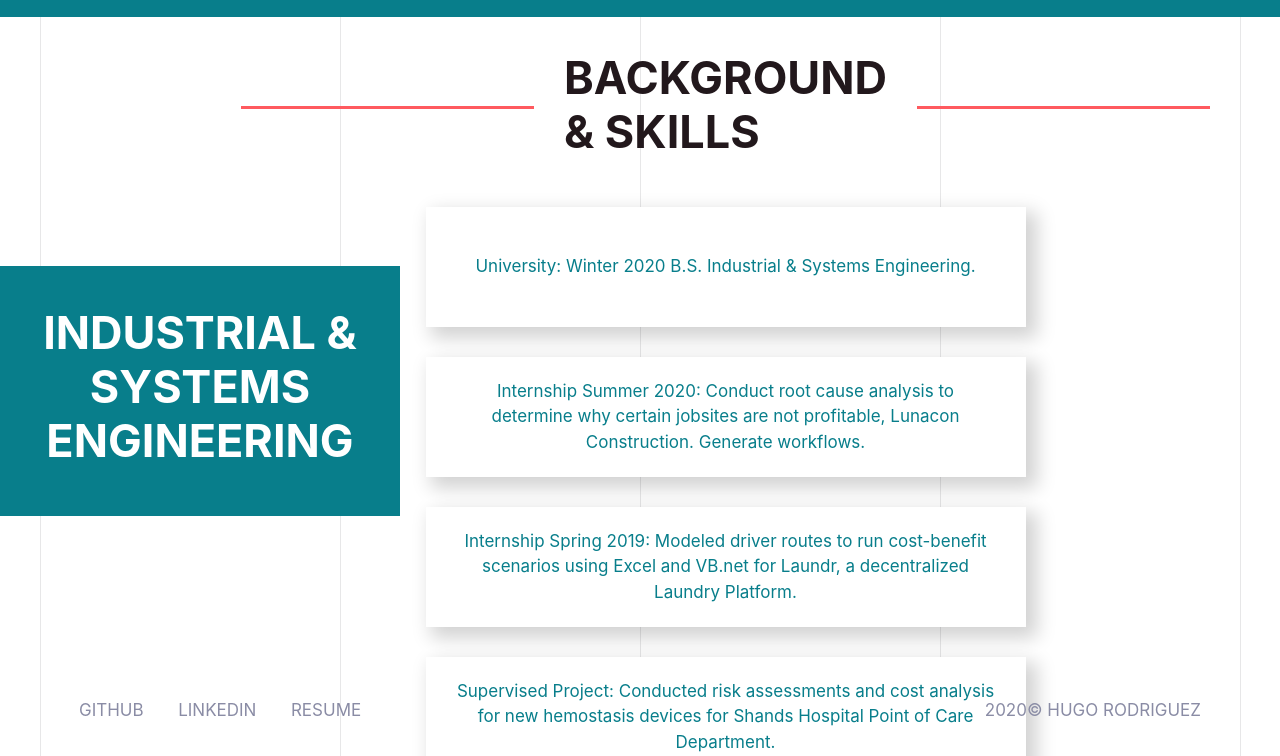
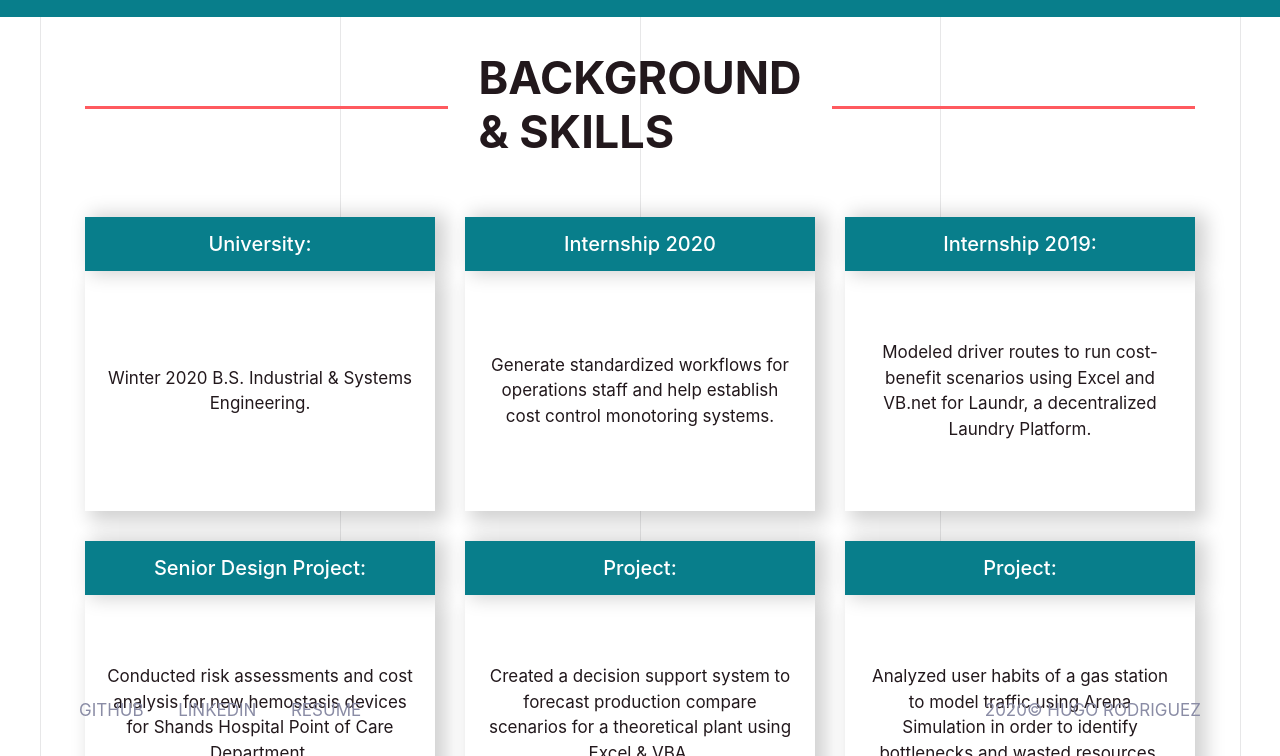
Before and after one commit to hugorodro/hugo.github.io, a website: page ise.html in a window 1280 px wide. Shown: the part 44-800 px from the top of the page. Drawn offline with nearby package versions, Linux system fonts and the light colour scheme.

Commit message:
Rearrangement

```diff
--- a/index.css
+++ b/index.css
@@ -32,6 +32,8 @@ margin-bottom: 60px;
 .top {
     margin-bottom: 60px;
     text-align: justify;
+    color: #212121
+
 }
 
 .top p{
@@ -39,6 +41,7 @@ margin-bottom: 60px;
     margin: auto;
     font-size: 20px;
     max-width: 750px;
+    color: #212121
 }
 
 
@@ -64,7 +67,7 @@ margin-bottom: 60px;
     -webkit-box-shadow: 8px 8px 18px 3px rgba(0,0,0,0.18);
     -moz-box-shadow: 8px 8px 18px 3px rgba(0,0,0,0.18);
     box-shadow: 8px 8px 18px 3px rgba(0,0,0,0.18);
-    margin-top:auto;
+    margin:auto;
     border:none;
     cursor: pointer;
 
--- a/ise.html
+++ b/ise.html
@@ -39,8 +39,8 @@
                                 alt="person icon" class="filter-white"></a>
                     </li>
                     <li class="nav-item active">
-                        <a class="nav-link text-white" href="ise.html">ISE<img src="images/engineering-24px.png" alt="person icon"
-                                class="filter-white"></a>
+                        <a class="nav-link text-white" href="ise.html">ISE<img src="images/engineering-24px.png"
+                                alt="person icon" class="filter-white"></a>
                     </li>
                     <li class="nav-item active">
                         <a class="nav-link text-white" href="dev.html">DEV<img src="images/code-24px.png"
@@ -68,56 +68,88 @@
 
     <main role="main" class="container">
 
-        <div class="section-1 row">
-            <div class="left-1 ">
-                <div class="block">
-                    <h2>INDUSTRIAL & SYSTEMS ENGINEERING</h2>
-                </div>
-            </div>
-            <div class="right-1 ">
-                <div class="right-1-header">
+
+        <div class="section-1">
+            <div class="section-1-header">
                 <div class="line"></div>
                 <div>
                     <h2>BACKGROUND<br>& SKILLS</h2>
                 </div>
                 <div class="line"></div>
             </div>
-                <div class="list">
+            <div class="row">
                 <div class="col">
-                        <div class="container skills-box-wide">
-                            <p>University: Winter 2020 B.S. Industrial & Systems Engineering.</p>
+                    <div class="container skills-title-box">
+                        <h3>University:</h2>
                     </div>
                     <div class="container skills-box-wide">
-                            <p>Internship Summer 2020: Conduct root cause analysis to determine why certain jobsites are
-                                not profitable, Lunacon Construction. Generate workflows.</p>
+                        <p>Winter 2020 B.S. Industrial & Systems Engineering.</p>
+                    </div>
+                </div>
+                <div class="col">
+                    <div class="container skills-title-box">
+                        <h3>Internship 2020</h3>
                     </div>
                     <div class="container skills-box-wide">
-                            <p>Internship Spring 2019: Modeled driver routes to run cost-benefit scenarios using Excel and
+                        <p>Generate standardized workflows for operations staff and help establish cost control
+                            monotoring systems.</p>
+                    </div>
+                </div>
+                <div class="col">
+                    <div class="container skills-title-box">
+                        <h3>Internship 2019:</h3>
+                    </div>
+                    <div class="container skills-box-wide">
+                        <p>Modeled driver routes to run cost-benefit scenarios using Excel and
                             VB.net for
                             Laundr, a decentralized Laundry Platform.</p>
                     </div>
+                </div>
+            </div>
+
+            <div class="row">
+
+                <div class="col">
+                    <div class="container skills-title-box">
+                        <h3>Senior Design Project:</h3>
+                    </div>
                     <div class="container skills-box-wide">
-                            <p>Supervised Project: Conducted risk assessments and cost analysis for new hemostasis devices
+                        <p>Conducted risk assessments and cost analysis for new hemostasis devices
                             for
                             Shands Hospital Point of Care Department.</p>
                     </div>
+                </div>
+                <div class="col">
+                    <div class="container skills-title-box">
+                        <h3>Project:</h3>
+                    </div>
                     <div class="container skills-box-wide">
-                            <p>Project: Created a decision support system to forecast production compare scenarios for a
+                        <p>Created a decision support system to forecast production compare scenarios for a
                             theoretical plant using Excel & VBA.</p>
                     </div>
-                        <div class="container skills-box-wide">
-                            <p>Project: Analyzed user habits of a gas station to model traffic in an Arena Simulation in order to identify bottlenecks and wasted resources.</p>
+                </div>
+                <div class="col">
+                    <div class="container skills-title-box">
+                        <h3>Project:</h3>
                     </div>
                     <div class="container skills-box-wide">
-                            <p>Relevant Coursework: Facilities, Simulation, Supply chain (Graduate level), Computer
-                                Programming Vb.Net, Operations Research 1&2, Decision Support Systems (Excel & VBA).</p>
+                        <p>Analyzed user habits of a gas station to model traffic using Arena Simulation in
+                            order to identify bottlenecks and wasted resources.</p>
+                    </div>
+                    <div class="container skills-title-box">
+                        <h3>Relevant Coursework:</h3>
+                    </div>
+                    <div class="container skills-box-wide">
+                        <p> Lean Manufacturing, Facilities Planning, Simulation, Supply chain (Graduate level), Computer
+                            Programming Vb.Net, Operations Research 1&2, Decision Support Systems (Excel & VBA).
+                        </p>
                     </div>
                 </div>
 
-                </div>
+
             </div>
             <div class="spacer"></div>
-        </div>
+
     </main>
 
     <footer class="footer">
--- a/skills.css
+++ b/skills.css
@@ -7,48 +7,17 @@ h2 {
     font-weight: 700;
 }
 
+
  .section-1 {
-    flex: 2;
+    flex: 1;
+    display: flex;
+    flex-direction: column;
+    margin-bottom: 100px;
+}
+.section-1-header {
     display: flex;
     flex-direction: row;
-    margin-bottom: 100px;
-}
-
-
-.block {
-    height:250px ;
-    width: 30%;
-    background-color: var(--main-green);
-    display: flex;
-    align-items: center;
-    position: fixed;
-    text-align: center;
-    bottom: 30%;
-    left: 0px;
-    min-width: 400px;
-    z-index: -1;
-}
-
-.block h2{
-    position: relative;
-    color: white;
-    margin-left: auto;
-    margin-right: auto;
-
-}
-.right-1 {
-    margin-left: 15%;
-    width: 100%;
-    text-align: left;
-
-}
-
-.right-1-header {
-    padding-bottom: 40px ;
-    width: 100%;
-    display: flex;
-    flex-direction: row;
-
+    margin-bottom: 50px;
 }
 
 .line {
@@ -59,7 +28,7 @@ h2 {
 
 }
 
-.right-1-header h2 {
+.section-1-header h2 {
     margin-left: 30px;
     margin-right: 30px;
     margin-top: 5px;
@@ -78,20 +47,37 @@ h2 {
 
 .skills-box-wide {
     background-color: white;
-    margin: auto;
     text-align: center;
-    min-height: 120px;
-    max-width: 600px;
+    min-height: 240px;
+    min-width: 240px;
     margin-bottom: 30px;
     -webkit-box-shadow: 8px 8px 18px 3px rgba(0,0,0,0.18);
     -moz-box-shadow: 8px 8px 18px 3px rgba(0,0,0,0.18);
     box-shadow: 8px 8px 18px 3px rgba(0,0,0,0.18);
     display: flex;
+    flex-direction: column;
     align-items: center;
 }
 
 .skills-box-wide p {
-    color: var(--main-green);
+    color: var(--main-black);
     margin:auto;
-    padding:15px;
+    padding:5px;
 }
+
+.skills-title-box {
+    -webkit-box-shadow: 8px 0px 18px 3px rgba(0,0,0,0.18);
+    -moz-box-shadow: 8px 0px 18px 3px rgba(0,0,0,0.18);
+    box-shadow: 8px 0px 18px 3px rgba(0,0,0,0.18);
+    background-color: var(--main-green);
+    float: left;
+    text-align: center;
+}
+
+.skills-title-box h3 {
+    font-size: 20px;
+    color: white;
+    margin: auto;
+    margin: 15px;
+
+}
```
Also changed, not shown: dev.html (+62 -27 lines), index.html (+4 -6 lines), 1 other file. Lines whose indentation alone changed are shown as unchanged.
